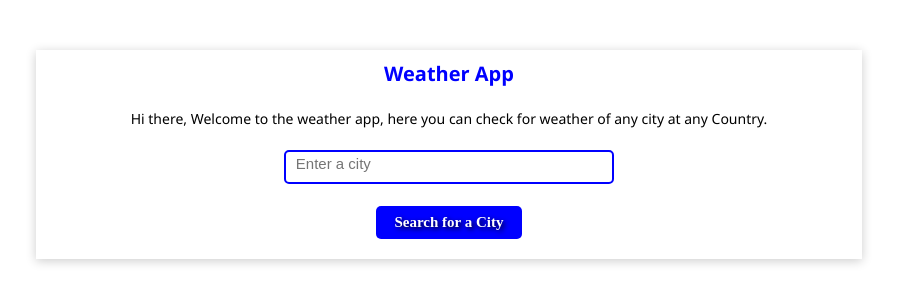
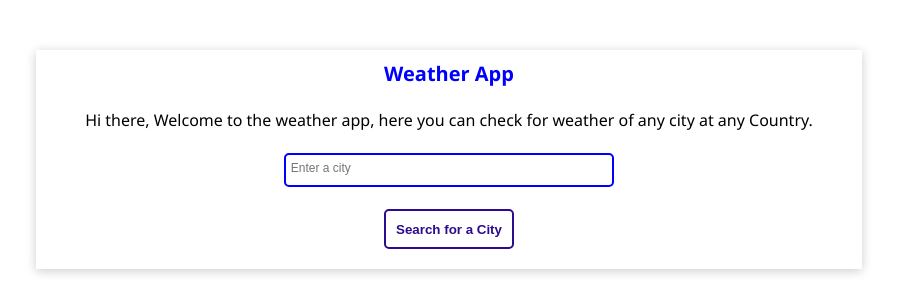
Before and after one commit to Roslaan001/Weather-App-with-JS, a plain HTML site: page index.html in a window 1280 px wide. Shown: the top 299 px of the page, without its empty margins (191-1088 px from the left). Drawn offline with Linux system fonts and the light colour scheme.

```diff
--- a/index.html
+++ b/index.html
@@ -11,7 +11,7 @@
 <body>
     <div class="container">
         <h1>Weather App</h1> <br>
-        <p style="font-size: 1.4rem;">Hi there, Welcome to the weather app, here you can check for weather of any city at any Country.</p> <br>
+        <p class="hi">Hi there, Welcome to the weather app, here you can check for weather of any city at any Country.</p> <br>
         <input type="text" name="locationInput" id="locationInput" placeholder="Enter a city"> <br> <br>
         <button id="searchButton">Search for a City</button> <br>
 
@@ -20,7 +20,7 @@
             <p id="temperature"></p>
             <p id="description"></p>
         </div>
-    </div> <br><br><br>
+    </div> <br><br>
 
     <div class="link">
         <a href="https://github.com/Roslaan001"><i class="fa-brands fa-github"></i></a> &nbsp; &nbsp;
--- a/style.css
+++ b/style.css
@@ -18,9 +18,18 @@
     margin: auto;
     text-align: center;
     width: 60%;
-    min-height: 40vh;
+    min-height: 20vh;
     background-color: rgba(255,255,255,0.9);
     box-shadow: 0 2px 10px rgba(0,0,0,0.2);
+}
+
+p.hi {
+    width: 90%;
+    font-size: 1.4rem;
+    font-size:clamp(1.4rem, 1.6rem, 2rem);
+    text-align: center;
+    margin: auto;
+
 }
 
 @media screen and (max-width: 1400px) {
@@ -51,6 +60,7 @@
     padding: 0.5rem;
     border: 2px solid blue;
     padding-bottom: 1rem;
+    outline: none;
 }
 
 @media screen and (min-width: 380px) and (max-width: 600px) {
@@ -60,29 +70,48 @@
 
 }
 
-button {
-    background-color: blue;
-    text-shadow: 2px 2px 5px black ;
-    color: white;
-    padding: 0.8rem 1.8rem;
+  button {
+    min-width: 100px;
+    height: 40px;
+    color: #fff;
+    padding: 5px 10px;
+    font-weight: bold;
+    cursor: pointer;
+    transition: all 0.3s ease;
+    position: relative;
+    display: inline-block;
+    outline: none;
     border-radius: 5px;
-    font-weight: bolder;
-    border: none;
-    cursor: pointer;
-    font-family: 'Times New Roman', Times, serif;
-    font-size: 1.5rem;
-}
+    z-index: 0;
+    background: #fff;
+    overflow: hidden;
+    border: 2px solid #2c0b8e;
+    color: #2c0b8e;
+  }
+  button:hover {
+    color: #fff;
+  }
+  button:hover:after {
+    width: 100%;
+  }
+  button:after {
+    content: "";
+    position: absolute;
+    z-index: -1;
+    transition: all 0.3s ease;
+    left: 0;
+    top: 0;
+    width: 0;
+    height: 100%;
+    background: #2c0b8e;
+  }
 
-button:hover {
-    background-color: white;
-    color: blue;
-    text-shadow: none;
-    border: 2px solid black;
-}
+
 
 ::placeholder {
-    font-size: 1.5rem;
-    padding: 0.5rem;
+    font-size: 1.2rem;
+    margin-top: 50px;
+    padding-top: 50px;
 }
 
 .weather-info {
```
